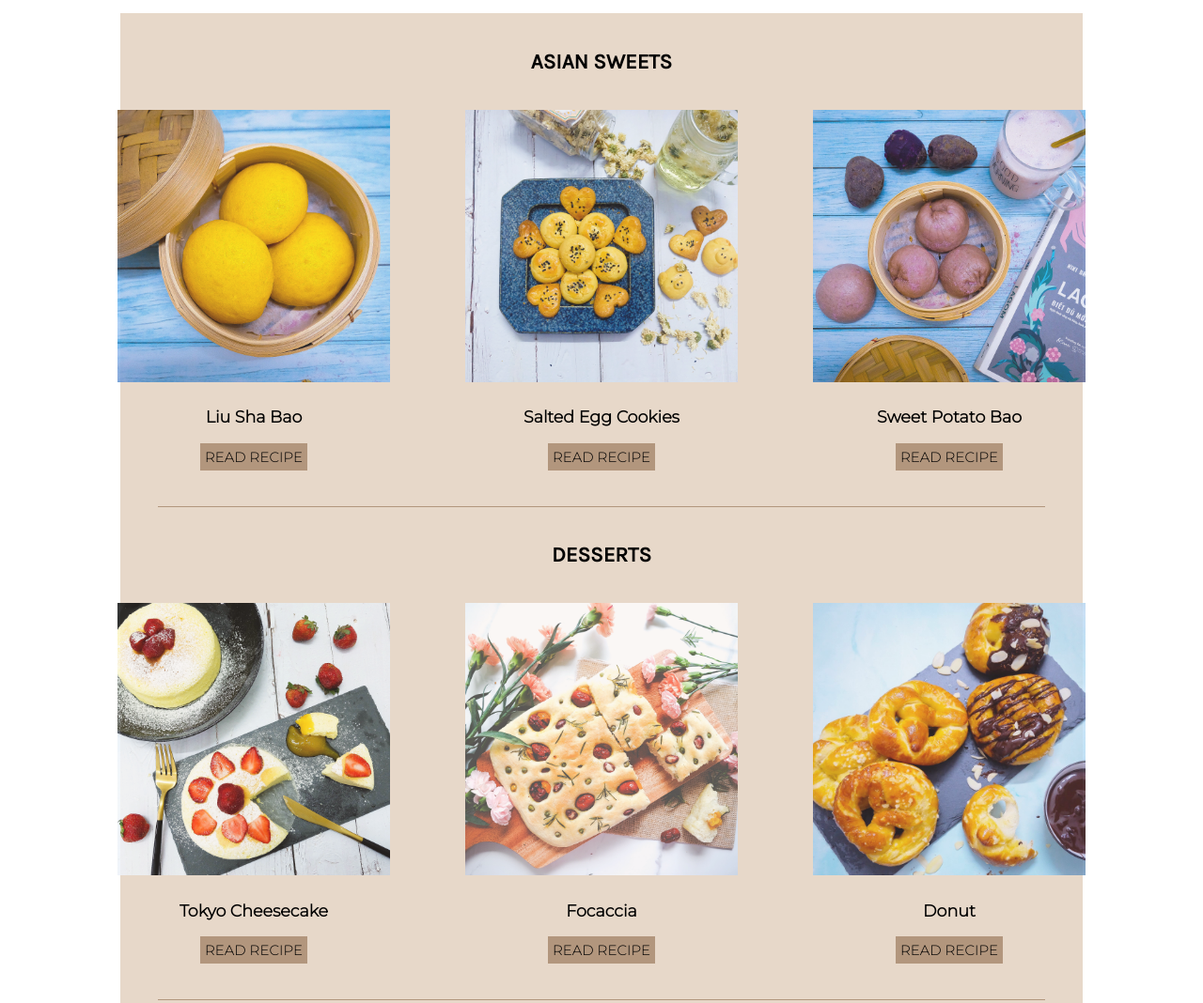
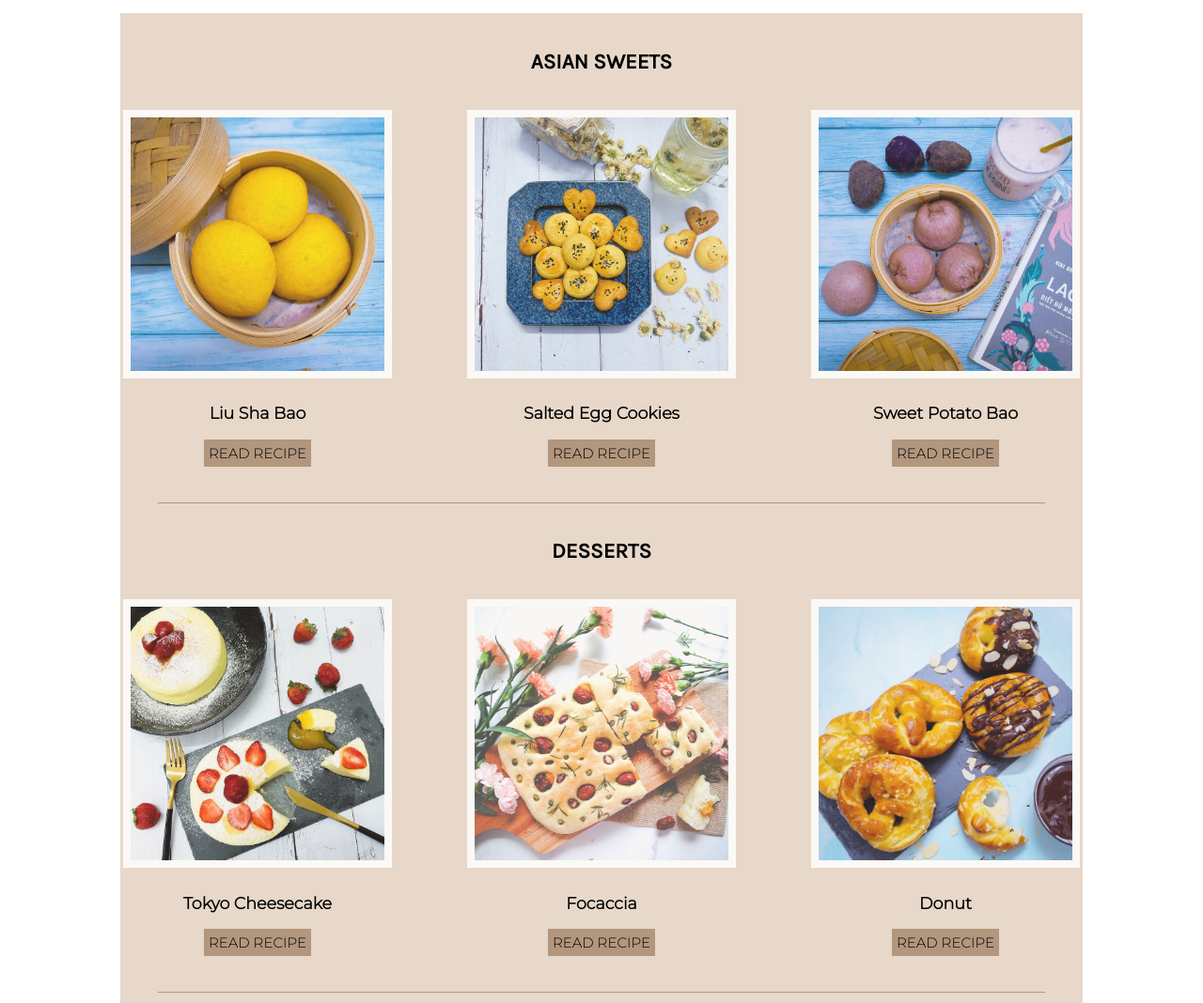
Before and after one commit to vinhyan/SabrinaCookBook.github.io, a plain HTML site: page index.html in a window 1280 px wide. Shown: the part 2513-3581 px from the top of the page at 94% size. Drawn offline with Linux system fonts and the light colour scheme; a web font is replaced by a local one.

Commit message:
update food img border

```diff
--- a/resource/style/index.css
+++ b/resource/style/index.css
@@ -47,15 +47,17 @@ a:hover {
 }
 
 #food-img {
-     width: 290px;
-     height: 290px;
+     width: 270px;
+     height: 270px;
      opacity: 0.85;
+     border: 8px solid white;
+
 }
 
 #food-img:hover {
     opacity: 1;
-    width: 300px;
-    height: 300px;
+    width: 280px;
+    height: 280px;
 
 }
 
@@ -249,6 +251,7 @@ nav span {
 
 .food-type div {
     margin: 0 40px;
+
 }
 
 .desserts, .asian-sweets {
@@ -285,6 +288,8 @@ input:hover {
     border: 3px solid #E6BEAE;
 }
 
+
+
 textarea {
     width: 40%;
     height: 200px;
@@ -300,6 +305,8 @@ textarea:hover {
     border: 3px solid #E6BEAE;
 
 }
+
+
 
 button {
     width: 40%;
```
